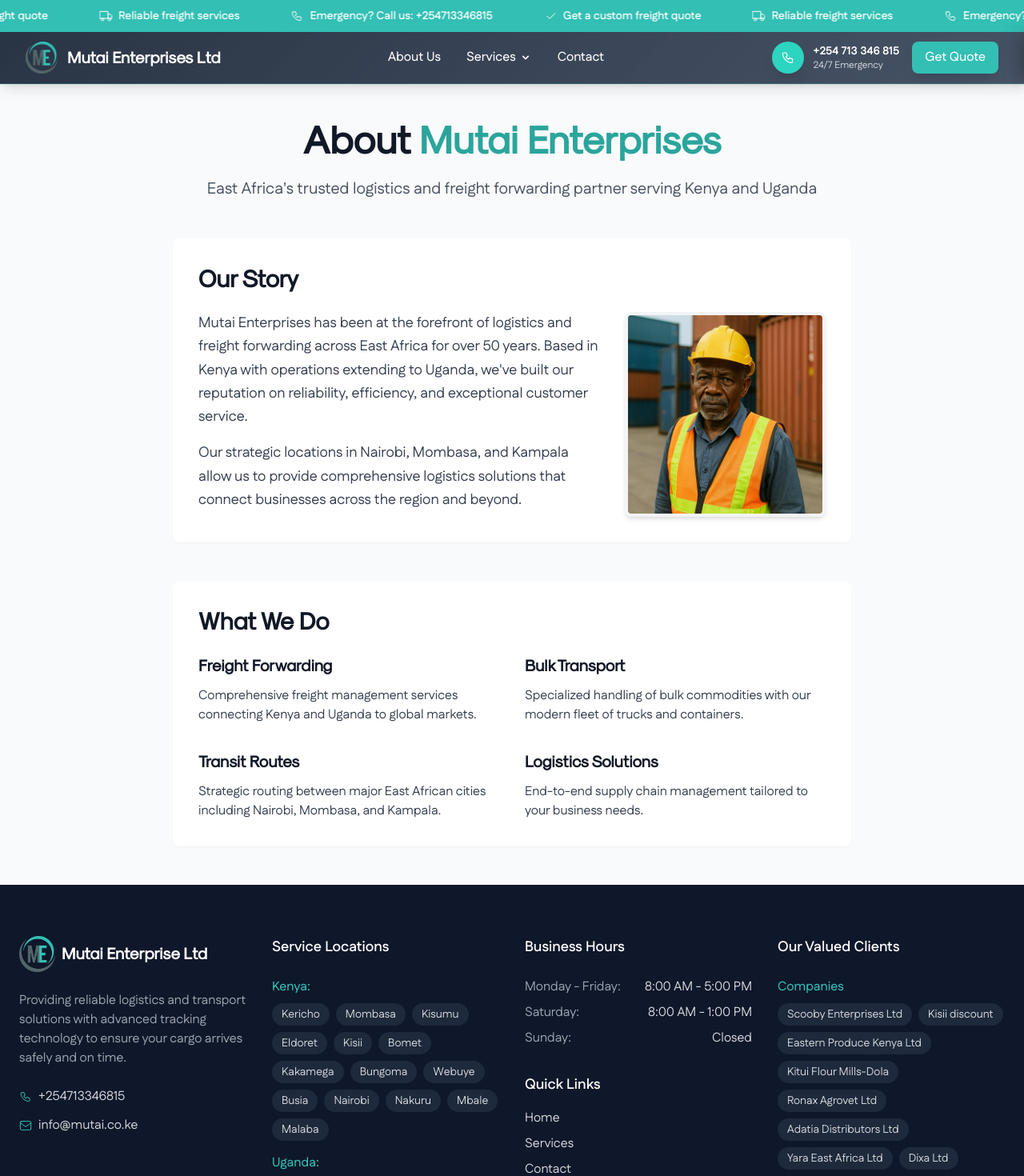
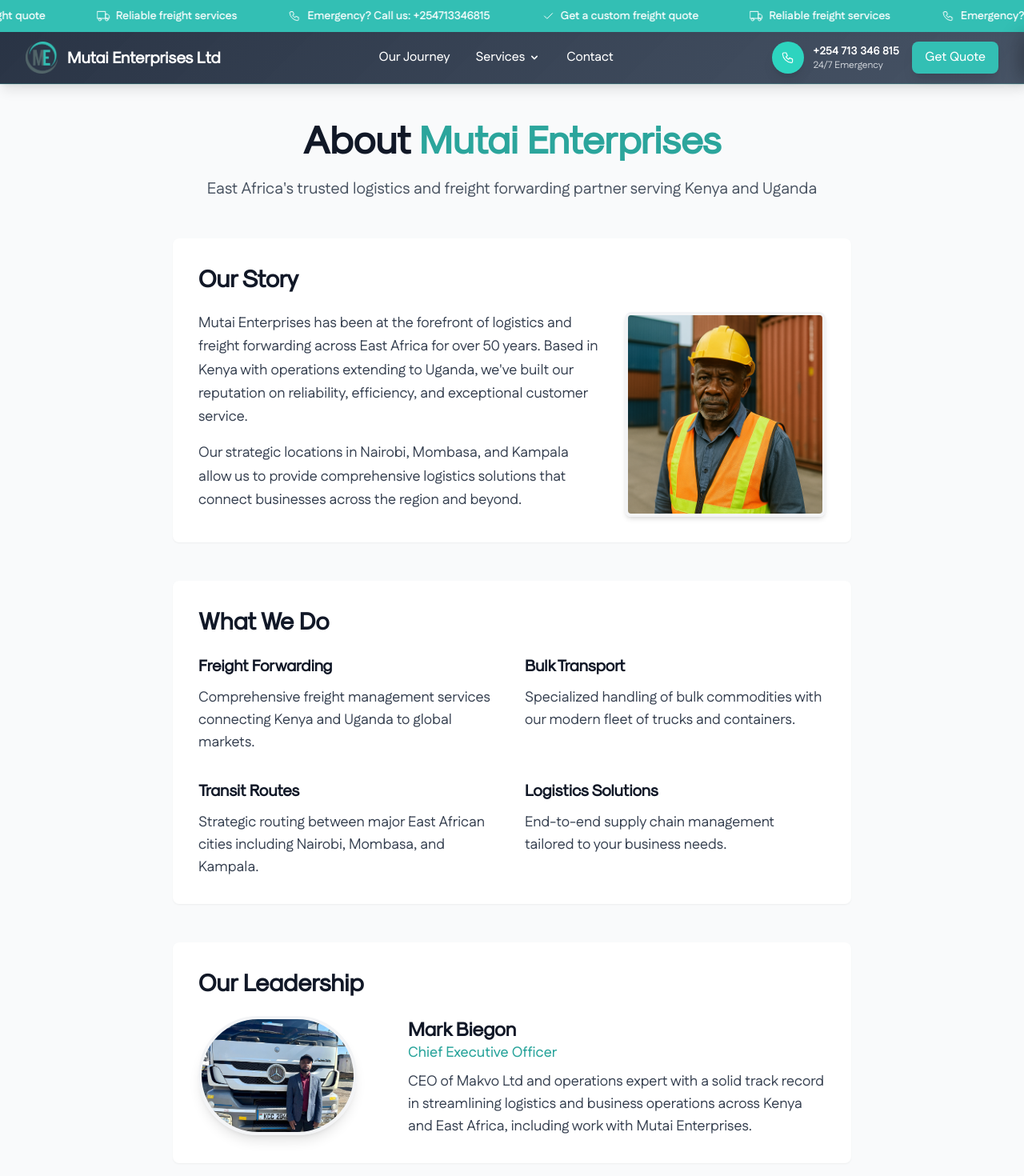
Before and after one commit to kiruwi/mutai-enterprise, a Next.js app: page /about in a window 1280 px wide. Shown: the top 1470 px of the page at 80% size. Built offline with nearby package versions, Linux system fonts and the light colour scheme.

Commit message:
Adjust z-index for mobile sidebar overlay, enlarge CEO image, set paragraph font size to 18px site-wide

```diff
--- a/src/app/about/page.tsx
+++ b/src/app/about/page.tsx
@@ -1,4 +1,5 @@
 import Image from 'next/image'
+import MarkPhoto from '@/images/mark.jpg'
 
 
 export const metadata = {
@@ -80,6 +81,29 @@
               </div>
             </div>
           </section>
+
+          {/* Leadership Team */}
+          <section className="bg-white rounded-lg shadow-sm p-8">
+            <h2 className="text-3xl font-semibold text-gray-900 mb-6">Our Leadership</h2>
+            <div className="flex flex-col items-center text-center md:flex-row md:text-left md:items-start md:space-x-8">
+              <div className="mb-6 md:mb-0 md:mr-8">
+                <Image
+                  src={MarkPhoto}
+                  alt="Mark Biegon"
+                  width={550}
+                  height={550}
+                  className="rounded-full object-cover object-center shadow-lg border-4 border-gray-100" unoptimized
+                />
+              </div>
+              <div>
+                <h3 className="text-2xl font-bold text-gray-900">Mark Biegon</h3>
+                <p className="text-primary-600 font-medium mb-2">Chief Executive Officer</p>
+                <p className="text-gray-700">
+                  CEO of Makvo Ltd and operations expert with a solid track record in streamlining logistics and business operations across Kenya and East Africa, including work with Mutai Enterprises.
+                </p>
+              </div>
+            </div>
+          </section>
         </div>
       </div>
     </div>
--- a/src/app/globals.css
+++ b/src/app/globals.css
@@ -36,6 +36,11 @@
   h1, h2, h3, h4, h5, h6 {
     font-family: var(--font-sk-modernist), system-ui, sans-serif;
   }
+
+  /* Default paragraph font size */
+  p {
+    @apply text-lg;
+  }
 }
 
 /* Performance optimizations */
--- a/src/components/Navbar.module.css
+++ b/src/components/Navbar.module.css
@@ -45,7 +45,7 @@
   background: linear-gradient(135deg, rgba(15, 23, 42, 0.9) 0%, rgba(30, 41, 59, 0.8) 100%);
   backdrop-filter: blur(10px);
   -webkit-backdrop-filter: blur(10px);
-  z-index: 30;
+  z-index: 1200;
 }
 
 .mobileMenu {
@@ -60,7 +60,7 @@
   -webkit-backdrop-filter: blur(20px);
   border-left: 1px solid rgba(51, 191, 180, 0.2);
   box-shadow: -10px 0 25px -5px rgba(0, 0, 0, 0.3);
-  z-index: 40;
+  z-index: 1300;
   overflow-y: auto;
   transform: translateX(100%);
   transition: transform 0.3s ease-in-out;
--- a/src/components/Navbar.tsx
+++ b/src/components/Navbar.tsx
@@ -54,7 +54,7 @@
 
   return (
     <nav
-      className={`fixed top-10 left-0 right-0 z-[1101] transition-all duration-300 ${
+      className={`fixed top-10 left-0 right-0 z-[2000] transition-all duration-300 ${
         scrolled ? styles.navbarScrolled : styles.navbarTransparent
       }`}
       style={{ position: 'fixed', top: '2.5rem' }} /* Exact height of banner */
@@ -75,7 +75,7 @@
               href="/about"
               className="font-fustat font-medium text-white hover:text-primary transition-colors duration-200 relative group"
             >
-              About Us
+              Our Journey
               <span className="absolute -bottom-1 left-0 w-0 h-0.5 bg-primary transition-all duration-200 group-hover:w-full"></span>
             </Link>
 
--- a/src/styles/globals.css
+++ b/src/styles/globals.css
@@ -8,6 +8,10 @@
 @layer base {
   * {
     scroll-behavior: smooth;
+  }
+
+  p {
+    @apply text-lg;
   }
 
   body {
```
Also changed, not shown: vercel.json.
